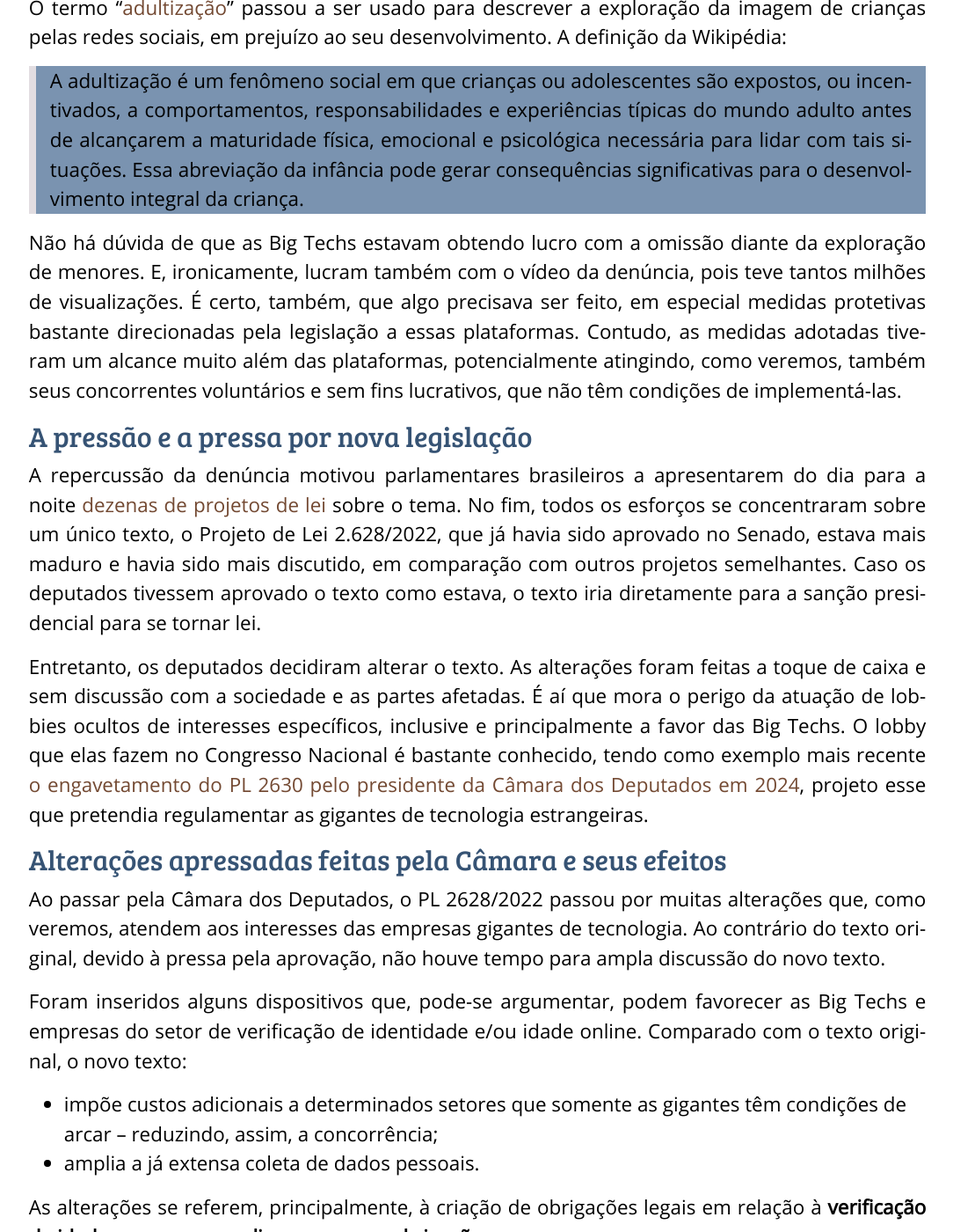
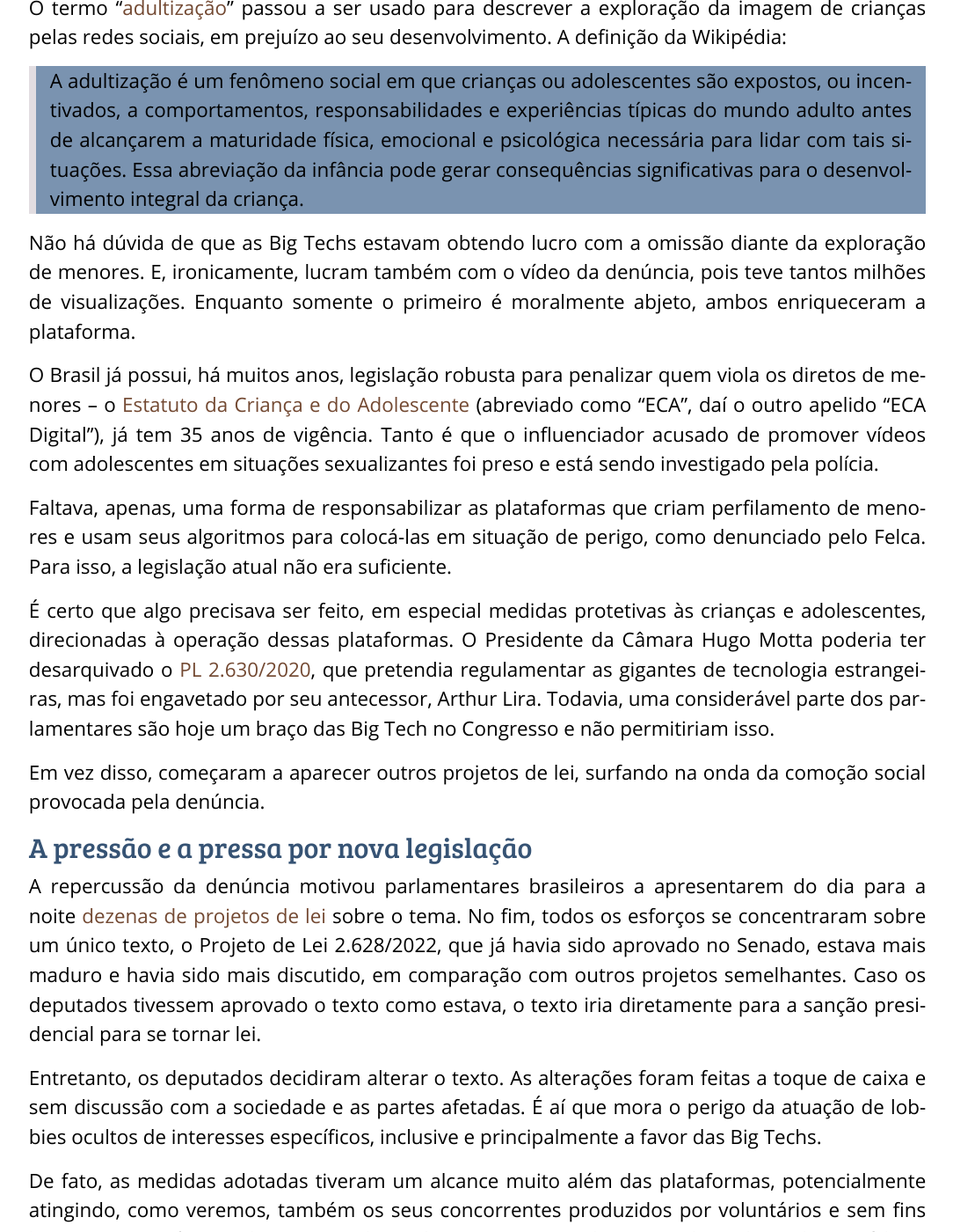
Before and after one commit to augusto-herrmann/augusto-herrmann.github.io, a Jekyll site: the page built from _posts/2025-09-01-verificacao-etaria-o-cavalo-de-troia-das-big-techs-no-eca-digital.md, in a window 1280 px wide and 1400 px high, scrolled down 602 px. Shown: the whole window at 88% size, without its empty margins (97-1181 px from the left). Built offline with Jekyll 4.4.1, drawn with Linux system fonts in a browser that asks for light colours; some of the changed text lies outside the part shown.

Commit message:
Add more info to post

```diff
--- a/_posts/2025-09-01-verificacao-etaria-o-cavalo-de-troia-das-big-techs-no-eca-digital.md
+++ b/_posts/2025-09-01-verificacao-etaria-o-cavalo-de-troia-das-big-techs-no-eca-digital.md
@@ -43,13 +43,33 @@ Wikipédia:
 
 Não há dúvida de que as Big Techs estavam obtendo lucro com a omissão
 diante da exploração de menores. E, ironicamente, lucram também com o
-vídeo da denúncia, pois teve tantos milhões de visualizações. É certo,
-também, que algo precisava ser feito, em especial medidas protetivas
-bastante direcionadas pela legislação a essas plataformas. Contudo, as
-medidas adotadas tiveram um alcance muito além das plataformas,
-potencialmente atingindo, como veremos, também seus concorrentes
-voluntários e sem fins lucrativos, que não têm condições de
-implementá-las.
+vídeo da denúncia, pois teve tantos milhões de visualizações. Enquanto
+somente o primeiro é moralmente abjeto, ambos enriqueceram a plataforma.
+
+O Brasil já possui, há muitos anos, legislação robusta para penalizar
+quem viola os diretos de menores – o
+[Estatuto da Criança e do Adolescente](https://pt.wikipedia.org/wiki/Estatuto_da_Crian%C3%A7a_e_do_Adolescente)
+(abreviado como "ECA", daí o outro apelido "ECA Digital"), já tem 35 anos
+de vigência. Tanto é que o influenciador acusado de promover vídeos com
+adolescentes em situações sexualizantes foi preso e está sendo
+investigado pela polícia.
+
+Faltava, apenas, uma forma de responsabilizar as plataformas que criam
+perfilamento de menores e usam seus algoritmos para colocá-las em situação
+de perigo, como denunciado pelo Felca. Para isso, a legislação atual não
+era suficiente.
+
+É certo que algo precisava ser feito, em especial medidas protetivas às
+crianças e adolescentes, direcionadas à operação dessas plataformas. O
+Presidente da Câmara Hugo Motta poderia ter desarquivado o
+[PL 2.630/2020](https://pt.wikipedia.org/wiki/Projeto_de_Lei_2630/2020),
+que pretendia regulamentar as gigantes de tecnologia estrangeiras, mas
+foi engavetado por seu antecessor, Arthur Lira. Todavia, uma considerável
+parte dos parlamentares são hoje um braço das Big Tech no Congresso e não
+permitiriam isso.
+
+Em vez disso, começaram a aparecer outros projetos de lei, surfando na
+onda da comoção social provocada pela denúncia.
 
 
 ## A pressão e a pressa por nova legislação
@@ -67,12 +87,12 @@ lei.
 Entretanto, os deputados decidiram alterar o texto. As alterações foram
 feitas a toque de caixa e sem discussão com a sociedade e as partes afetadas.
 É aí que mora o perigo da atuação de lobbies ocultos de interesses
-específicos, inclusive e principalmente a favor das Big Techs. O lobby
-que elas fazem no Congresso Nacional é bastante conhecido, tendo como
-exemplo mais recente
-[o engavetamento do PL 2630 pelo presidente da Câmara dos Deputados em 2024](https://www.estadao.com.br/politica/pl-fake-news-continua-engavetado-na-camara-nprp/),
-projeto esse que pretendia regulamentar as gigantes de tecnologia
-estrangeiras.
+específicos, inclusive e principalmente a favor das Big Techs.
+
+De fato, as medidas adotadas tiveram um alcance muito além das
+plataformas, potencialmente atingindo, como veremos, também os seus
+concorrentes produzidos por voluntários e sem fins lucrativos, que têm
+condições muito limitadas ou mesmo nenhuma condição de implementá-las.
 
 
 ## Alterações apressadas feitas pela Câmara e seus efeitos
@@ -306,8 +326,15 @@ hipótese de enquadramento mais provável parece ser o inciso II:
 Basta ser de fácil acesso e uso para se enquadrar. Por exemplo, um
 simples aplicativo de calculadora, por ser fácil de se usar e acessar
 por qualquer pessoa, teria o ônus de ter que implementar as medidas
-técnicas, mesmo não fazendo sentido em razão do seu conteúdo, considerando
-o efeito pretendido da lei.
+técnicas, mesmo não fazendo sentido em razão do seu conteúdo – não ter
+qualquer conteúdo inadequado para nenhuma faixa etária.
+
+A Wikipédia também é de fácil acesso e uso, embora alguns verbetes mais
+densos ou técnicos sejam, pela natureza do assunto, de difícil compreensão
+até para adultos. A Wikipédia seria, então, um produto de "acesso
+provável"? Ela se sustenta apenas por meio de doações. Será que
+continuaria sendo sustentável, diante do aumento de custo, mantendo-se o
+mesmo montante de doações?
 
 As redes sociais, com a mesma definição e os mesmos problemas do texto
 anterior, permaneceram como alvo. Assim como os sites com mais de um
@@ -540,7 +567,25 @@ interesses. Esse setor é, também, um grande beneficiado financeiro desse
 movimento.
 
 
-## Mobilização pelo veto parcial
+## Proteção insuficiente à infância e à adolescência
+
+Para um projeto de lei que pretendia, ao menos nominalmente, proteger
+crianças e adolescentes na internet, é possível afirmar que ele falhou
+nesse objetivo em diversos usos da tecnologia que são frequentes na
+sociedade e causam grande dano a essas pessoas.
+
+Por exemplo, o uso de inteligência artificial generativa para gerar deep
+fakes com fotos das pessoas em situações constrangedoras. Ou, ainda, chat
+bots com modelos de linguagem que incentivem ou estimulem comportamentos
+autodestrutivos.
+
+Esses tipos de abusos não são abordados nem mesmo no
+[PL 2.338/2023](https://www25.senado.leg.br/web/atividade/materias/-/materia/157233),
+aprovado pelo Senado em 2023 e remetido à Câmara dos Deputados, apelidado de
+"[Marco Regulatório da IA](https://www.gov.br/cultura/pt-br/assuntos/noticias/senado-federal-aprova-marco-regulatorio-da-inteligencia-artificial)".
+
+
+## Mobilização  pelo veto parcial
 
 Com a nova aprovação no Senado, o texto segue para a sanção presidencial.
 Não há mais a possibilidade de modificar o texto para a inclusão de
```
